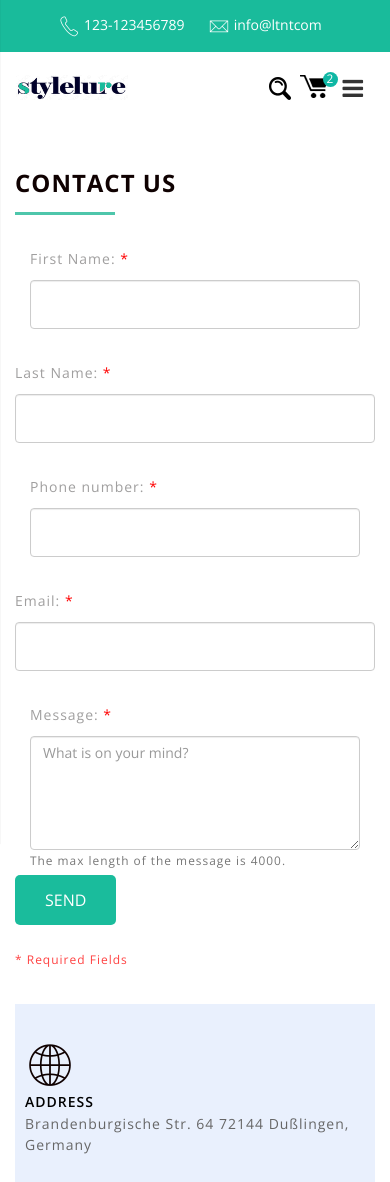
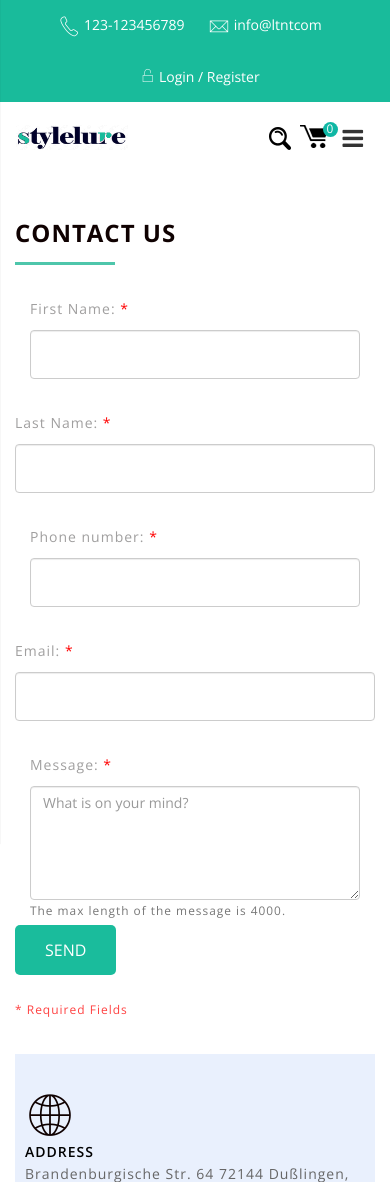
Before and after one commit to tirthjivani/stylelure, a Django app: page /contact/ in a window 390 px wide. Shown: the top 1182 px of the page. Run offline with Django 3.2, Linux system fonts and the light colour scheme; parts of the project's set-up code (start-up, migrations or seed data) failed here and were passed over; some libraries are stand-ins or nearby versions.

Commit message:
css _modified

```diff
--- a/accounts/views.py
+++ b/accounts/views.py
@@ -1,4 +1,4 @@
-from django.shortcuts import render,redirect
+from django.shortcuts import render, redirect
 from django.contrib.auth import login as auth_login
 from .forms import SignUpForm
 
--- a/static/css/docs.css
+++ b/static/css/docs.css
@@ -10,7 +10,7 @@
      font-family: 'Open Sans', sans-serif;
      font-size: 14px;
      color: #0f0101;
-     line-height: 20px;
+    /* line-height: 20px;*/
      letter-spacing: 1px;
 }
  a {
@@ -123,6 +123,12 @@
 }
  .m-0 {
      margin: 0px;
+}
+
+.justify-content-center {
+  -webkit-box-pack: center !important;
+  -ms-flex-pack: center !important;
+  justify-content: center !important;
 }
 /* Body End -------------------------------------------------- */
 /* header Start -------------------------------------------------- */
@@ -683,6 +689,7 @@
  #content {
      min-width: 0;
      min-height: 0;
+
 }
  .sslider .slick-slide img{
      width: 100%;
@@ -759,6 +766,7 @@
  .banner_text h2{
      font-size: 3em;
      text-align: center;
+     letter-spacing: 0px;
 }
  .banner_button{
      color: inherit;
@@ -1175,7 +1183,7 @@
 }
  #newsletter .single{
      margin:0 auto;
-     width: 544px;
+     max-width: 544px;
      margin-top:35px;
 }
  #newsletter .single .input-group {
@@ -1501,7 +1509,7 @@
          max-width: 70%;
     }
      .partner_slider .slick-prev {
-         left: -10px;
+         left: 0px;
          width: 50px;
          height: 50px;
     }
@@ -1509,7 +1517,7 @@
          font-size: 48px;
     }
      .partner_slider .slick-next {
-         right: -94px;
+         right: 0px;
          width: 50px;
          height: 50px;
     }
@@ -1775,6 +1783,7 @@
      .account {
          float: none;
          text-align: center;
+         width: 100%;
     }
      .navbar-toggle{
          margin-top: 20px;
@@ -1831,6 +1840,23 @@
          top: 1px;
          font-size: 20px;
     }
+
+     .page-header h1{
+     font-size: 42px;
+
+}
+ #sale h2 {
+     font-size: 52px;
+     font-weight: 800;
+}
+#sale h3 {
+     font-size: 30px;
+
+}
+ #newsletter .label {
+    font-size:13px;
+}
+
 }
 /*iphone proted mode*/
  @media (max-width: 479px) {
--- a/stylelure/settings.py
+++ b/stylelure/settings.py
@@ -77,6 +77,10 @@
 EMAIL_BACKEND = 'django.core.mail.backends.console.EmailBackend'
 
 LOGIN_REDIRECT_URL = 'index'
+
+LOGOUT_REDIRECT_URL = 'index'
+
+LOGIN_URL = 'login'
 # Database
 # https://docs.djangoproject.com/en/1.11/ref/settings/#databases
 
--- a/stylelure/urls.py
+++ b/stylelure/urls.py
@@ -21,21 +21,24 @@
 
 urlpatterns = [
     url(r'^admin/', admin.site.urls),
-    url(r'^$',views.index,name='index'),
-    url(r'^login/$', auth_views.LoginView.as_view(template_name='login.html'), name='login'),
-    url(r'^signup/',accounts_views.signup,name='signup'),
-    url(r'^reset/$',auth_views.PasswordResetView.as_view(
+    url(r'^$', views.index, name='index'),
+    url(r'^login/$', auth_views.LoginView.as_view(redirect_authenticated_user=True,template_name='login.html'), name='login'),
+    url(r'^signup/', accounts_views.signup, name='signup'),
+    url(r'^logout/$', auth_views.LogoutView.as_view(), name='Logout'),
+    url(r'^reset/$', auth_views.PasswordResetView.as_view(
         template_name='password_reset.html',
         email_template_name='password_reset_email.html',
-        subject_template_name='password_reset_subject.txt'),name='password_reset'),
-    url(r'^reset/done/$',auth_views.PasswordResetDoneView.as_view(template_name='password_reset_done.html'),
-    name='password_reset_done'),
+        subject_template_name='password_reset_subject.txt'), name='password_reset'),
+    url(r'^reset/done/$', auth_views.PasswordResetDoneView.as_view(template_name='password_reset_done.html'),
+        name='password_reset_done'),
     url(r'^reset/(?P<uidb64>[0-9A-Za-z_\-]+)/(?P<token>[0-9A-Za-z]{1,13}-[0-9A-Za-z]{1,20})/$',
-    auth_views.PasswordResetConfirmView.as_view(template_name='password_reset_confirm.html'),
-    name='password_reset_confirm'),
+        auth_views.PasswordResetConfirmView.as_view(
+            template_name='password_reset_confirm.html'),
+        name='password_reset_confirm'),
     url(r'^reset/complete/$',
-    auth_views.PasswordResetCompleteView.as_view(template_name='password_reset_complete.html'),
-    name='password_reset_complete'),
+        auth_views.PasswordResetCompleteView.as_view(
+            template_name='password_reset_complete.html'),
+        name='password_reset_complete'),
     url(r'^contact/$', views.emailView, name='contact'),
     url(r'^contact/success$', views.successView, name='success'),
 ]
--- a/templates/Contact.html
+++ b/templates/Contact.html
@@ -10,7 +10,6 @@
                       <button type="submit" class="btn-left">SEND</button>
                     <div class="field">* Required Fields</div>
                     </form>
-
             </div>
             <div class="col-sm-4">
                 <div class="side-bar">
@@ -55,7 +54,7 @@
     </div>
 </div>
 <div class="google-map">
-    <img src="{% static " images/map2.png " %}" atl="responcive">
+    <img src="{% static "images/map2.png" %}" atl="responcive">
 </div>
 
 {% endblock content%}
--- a/templates/base.html
+++ b/templates/base.html
@@ -36,7 +36,8 @@
                <a href="mailto:info@ltntcom"><i class="pe-7s-mail"></i><span class="span-text"> info@ltntcom</span></a>
              </span>
            </div>
-           <div class="account hidden-xs">
+            {% if user.is_authenticated %}
+           <div class="account justify-content-center">
              <span class="h_top_list a_l">
                <a href="#myaccount">My Account</a>
              </span>
@@ -52,12 +53,24 @@
              <span class="h_top_list a_l">
                <ul>
                 <li class="lock"><i class="pe-7s-lock"></i></li>
+                <li><a href="{% url 'Logout' %}" title="Logout">Logout</a></li>
+               </ul>
+             </span>
+           </div>
+
+           {% else %}
+           <div class="account justify-content-center">
+             <span class="h_top_list a_l">
+               <ul>
+                <li class="lock"><i class="pe-7s-unlock"></i></li>
                 <li><a href="{% url 'login' %}" title="Login">Login</a></li>
                 <li>/</li>
                 <li><a href="{% url 'signup' %}" title="Register">Register</a></li>
                </ul>
              </span>
            </div>
+           {% endif %}
+
          </div>
 
        </div>
@@ -74,7 +87,9 @@
                    <li class="search-box">
                      <a><span></span></a>
                    </li>
-                   <li class="cart-icon"> <a href="#"> <span> <small class="cart-notification">2</small> </span> </a>
+                  <li class="cart-icon">
+                    {% if user.is_authenticated %}
+                   <a href="#"> <span> <small class="cart-notification">2</small> </span> </a>
                      <div class="cart-dropdown header-link-dropdown">
                        <ul class="cart-list link-dropdown-list">
                          <li> <a class="close-cart"><i class="fa fa-times-circle"></i></a>
@@ -108,6 +123,9 @@
                        <div class="clearfix"></div>
                        <div class="mt-20"> <a href="cart.html" class="btn-color btn">Cart</a> <a href="checkout.html" class="btn-color btn right-side">Checkout</a> </div>
                      </div>
+                     {% else %}
+                     <a href="#"> <span> <small class="cart-notification">0</small> </span> </a>
+                     {% endif %}
                    </li>
                  </ul>
                </div>
--- a/templates/includes/contact_form.html
+++ b/templates/includes/contact_form.html
@@ -10,7 +10,8 @@
 
  {% for field in form %}
  <div class="form-btn  {% if forloop.counter|divisibleby:2 %}row {% endif %}">
-    <div class="{% if field.label_tag == "message" %} col-sm-12 {% else %}col-sm-6 {% endif %}">
+
+    <div class="{% if  field.field.widget.input_type == None %} col-sm-12 {% else %}col-sm-6 {% endif %}">
       <div class="form-group">
 
       {{ field.label_tag }} <span> * </span>
--- a/templates/login.html
+++ b/templates/login.html
@@ -1,5 +1,6 @@
 
 {% extends 'base_account.html' %}
+
 {% block account_content %}
 <div class="login-form">
     <div class="container">
```
Also changed, not shown: accounts/forms.py (+22 -17 lines), accounts/models.py (+18 -17 lines), shop/forms.py (+11 -7 lines), shop/views.py (+4 -3 lines).
